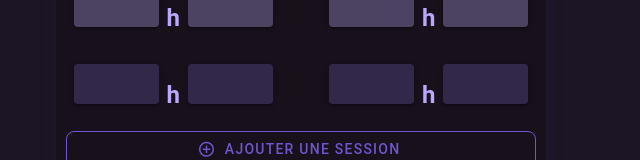
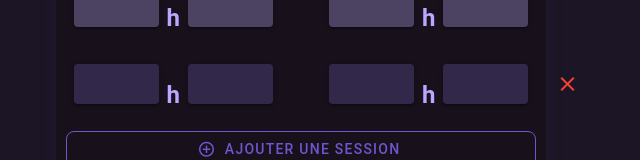
Before and after one commit to Fox-Prog/Horus, a Vue app: page / in a window 1280 px wide. Both pictures are taken after typing "Sample", "Sample", "Sample", "Sample" into the empty fields and a click on the button "AJOUTER UNE SESSION". Shown: the part 189-349 px from the top of the page, without its empty margins (339-979 px from the left). Built offline with nearby package versions, Linux system fonts and the light colour scheme.

Commit message:
Removing new form

```diff
--- a/src/components/formLine.vue
+++ b/src/components/formLine.vue
@@ -8,15 +8,32 @@
       <field class="selector" v-model="Hstp" :contents="HH2"></field>
       <h2>h</h2>
       <field class="selector" v-model="Mstp" :contents="MM2"></field>
+      <v-btn
+        v-if="removeState"
+        id="deleteForm"
+        icon="mdi mdi-close"
+        color="red"
+        variant="text"
+        rounded="lg"
+        density="compact"
+        @click="removeForm"
+      ></v-btn>
     </div>
   </v-form>
 </template>
 
 <script setup>
-import { ref, defineEmits, defineProps, watch } from "vue";
+import { ref, defineEmits, defineProps, watch, computed } from "vue";
 import field from "@/components/input_field.vue";
 const props = defineProps(["id", "reset"]);
 const emit = defineEmits(["sendData", "fieldsEmpty"]);
+
+import { useStore } from "vuex";
+const store = useStore();
+
+const removeState = computed(() => {
+  return props.id === 0 ? false : true;
+});
 
 const form = ref(false);
 const Hstr = ref(null);
@@ -106,6 +123,11 @@ function checkForm() {
   }
 }
 
+function removeForm() {
+  const index = store.state.forms.findIndex((f) => f.id === props.id);
+  store.dispatch("removeForm", index);
+}
+
 function resetData() {
   Hstr.value = null;
   Mstr.value = null;
@@ -138,4 +160,10 @@ watch([Hstr, Mstr, Hstp, Mstp], () => {
 .selector {
   min-width: 85px;
 }
+
+#deleteForm {
+  position: absolute;
+  top: 6px;
+  right: -45px;
+}
 </style>
```
